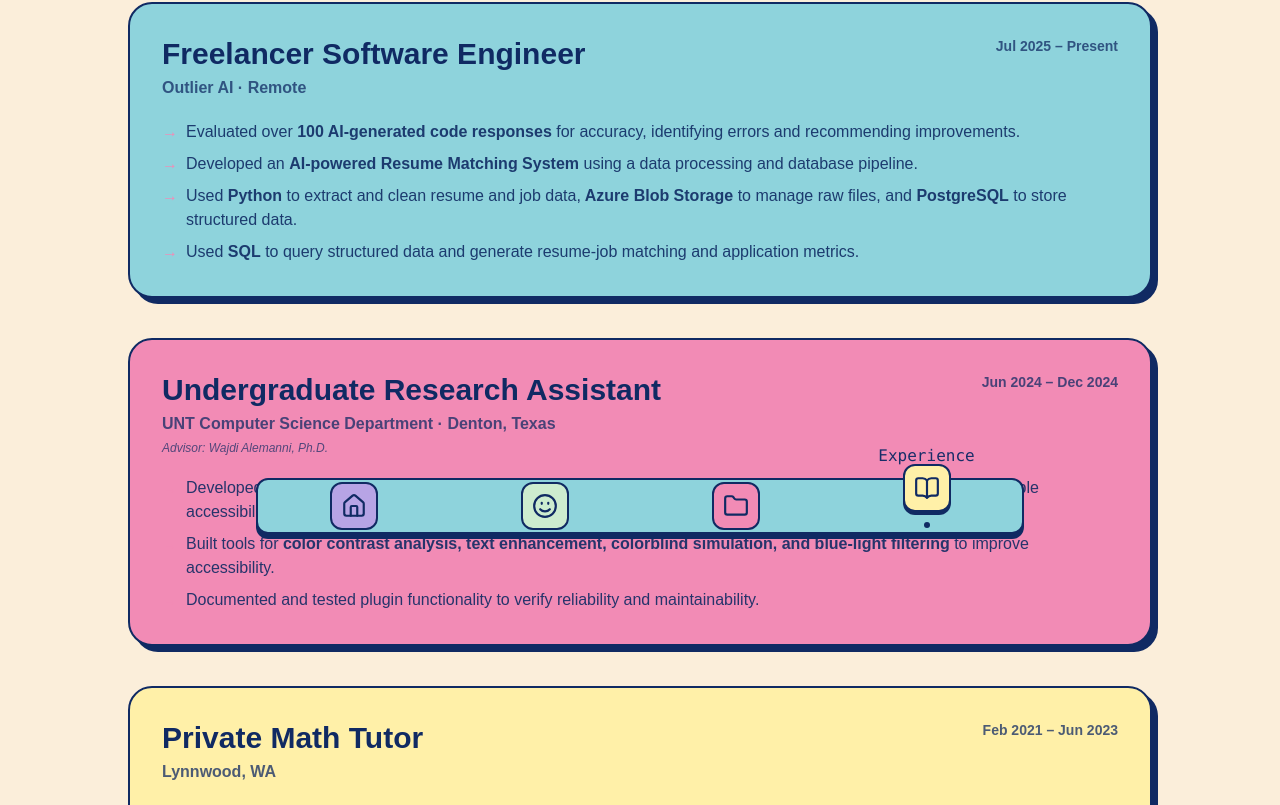
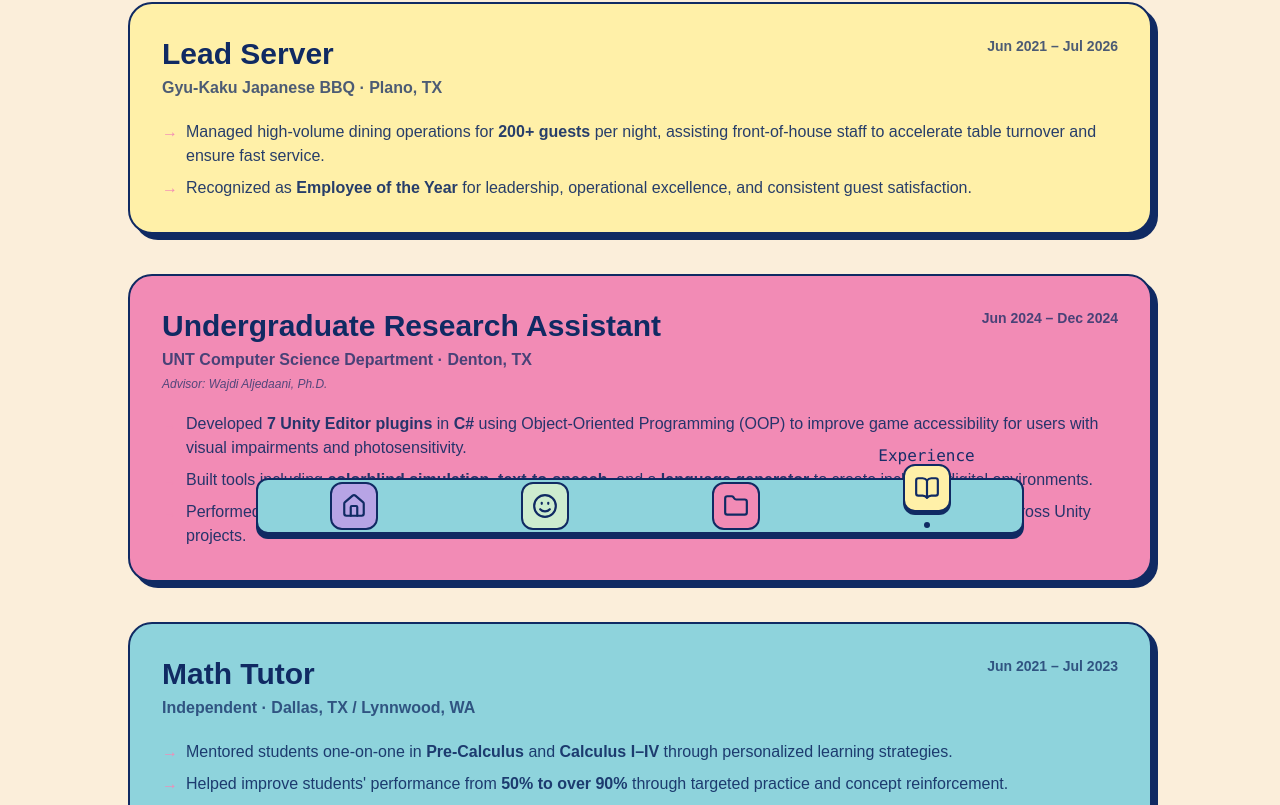
Before and after one commit to KimVVo/portfolio-2026, a React (Vite) app: page /experience in a window 1280 px wide. Shown: the part 246-1051 px from the top of the page. Built offline with nearby package versions, Linux system fonts and the light colour scheme.

Commit message:
Update experience entries in Experience.jsx

```diff
--- a/src/components/Experience.jsx
+++ b/src/components/Experience.jsx
@@ -1,89 +1,82 @@
 import React from "react";
 
 const experiences = [
+
   {
-    title: "Freelancer Software Engineer",
-    company: "Outlier AI · Remote",
-    date: "Jul 2025 – Present",
-    accent: "teal",
+    title: "Lead Server",
+    company: "Gyu-Kaku Japanese BBQ · Plano, TX",
+    date: "Jun 2021 – Jul 2026",
+    accent: "yellow",
     description: [
       <>
-        Evaluated over <strong>100 AI-generated code responses</strong> for
-        accuracy, identifying errors and recommending improvements.
+        Managed high-volume dining operations for <strong>200+ guests</strong>{" "}
+        per night, assisting front-of-house staff to accelerate table turnover
+        and ensure fast service.
       </>,
       <>
-        Developed an <strong>AI-powered Resume Matching System</strong> using a
-        data processing and database pipeline.
-      </>,
-      <>
-        Used <strong>Python</strong> to extract and clean resume and job data,
-        <strong> Azure Blob Storage</strong> to manage raw files, and{" "}
-        <strong>PostgreSQL</strong> to store structured data.
-      </>,
-      <>
-        Used <strong>SQL</strong> to query structured data and generate
-        resume-job matching and application metrics.
+        Recognized as <strong>Employee of the Year</strong> for leadership,
+        operational excellence, and consistent guest satisfaction.
       </>,
     ],
   },
 
   {
     title: "Undergraduate Research Assistant",
-    company: "UNT Computer Science Department · Denton, Texas",
-    advisor: "Advisor: Wajdi Alemanni, Ph.D.",
+    company: "UNT Computer Science Department · Denton, TX",
+    advisor: "Advisor: Wajdi Aljedaani, Ph.D.",
     date: "Jun 2024 – Dec 2024",
     accent: "pink",
     description: [
       <>
-        Developed <strong>seven Unity Editor plugins</strong> in{" "}
-        <strong>C/C++</strong> using object-oriented design principles to create
-        modular and reusable accessibility tools.
+        Developed <strong>7 Unity Editor plugins</strong> in{" "}
+        <strong>C#</strong> using Object-Oriented Programming (OOP) to improve
+        game accessibility for users with visual impairments and
+        photosensitivity.
       </>,
       <>
-        Built tools for{" "}
-        <strong>
-          color contrast analysis, text enhancement, colorblind simulation, and
-          blue-light filtering
-        </strong>{" "}
-        to improve accessibility.
+        Built tools including <strong>colorblind simulation</strong>,{" "}
+        <strong>text-to-speech</strong>, and a{" "}
+        <strong>language generator</strong> to create inclusive digital
+        environments.
       </>,
       <>
-        Documented and tested plugin functionality to verify reliability and
-        maintainability.
+        Performed unit testing to resolve runtime exceptions by{" "}
+        <strong>60%</strong> and improve plugin reliability, usability, and
+        integration across Unity projects.
       </>,
     ],
   },
 
   {
-    title: "Private Math Tutor",
-    company: "Lynnwood, WA",
-    date: "Feb 2021 – Jun 2023",
-    accent: "yellow",
+    title: "Math Tutor",
+    company: "Independent · Dallas, TX / Lynnwood, WA",
+    date: "Jun 2021 – Jul 2023",
+    accent: "teal",
     description: [
       <>
-        Tutored students in <strong>Calculus I–IV</strong> through personalized
-        one-on-one instruction.
+        Mentored students one-on-one in <strong>Pre-Calculus</strong> and{" "}
+        <strong>Calculus I–IV</strong> through personalized learning strategies.
       </>,
       <>
-        Helped improve a student's performance from{" "}
-        <strong>50% to over 90%</strong> through targeted practice and
-        individualized learning strategies.
+        Helped improve students' performance from <strong>50% to over 90%</strong>{" "}
+        through targeted practice and concept reinforcement.
       </>,
     ],
   },
 
   {
     title: "Marketing Outreach Specialist",
-    company: "Edmonds College",
+    company: "Edmonds College · Lynnwood, WA",
     date: "Sep 2020 – Jun 2021",
-    accent: "teal",
+    accent: "yellow",
     description: [
       <>
-        Created marketing materials and promotional content for campus events
-        and student outreach initiatives.
+        Designed and distributed college marketing materials and promotional content
+        across campus, boosting student participation by <strong>80%</strong>.
       </>,
       <>
-        Supported a Halloween event attended by <strong>400+ students</strong>.
+        Supported campus initiatives and events, including a Halloween event
+        attended by <strong>400+ students</strong>.
       </>,
     ],
   },
```
